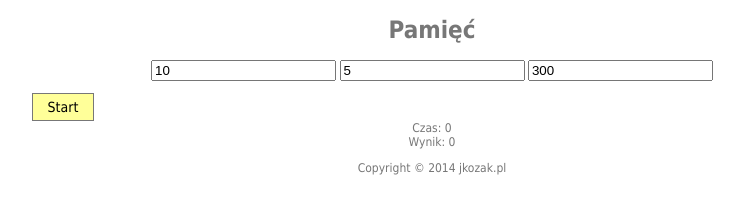
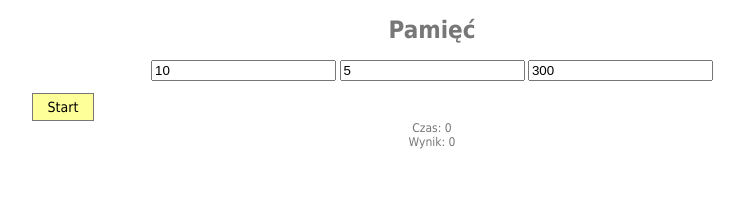
Before and after one commit to Voidereles/MemoryGame, a plain HTML site: page index.html in a window 1280 px wide. Shown: the whole page, without its empty margins (208-952 px from the left). Drawn offline with nearby package versions, Linux system fonts and the light colour scheme.

Commit message:
deleted "Copyright" text

```diff
--- a/index.html
+++ b/index.html
@@ -30,7 +30,7 @@
     </section>
     <footer>
         <p>
-            <p>Copyright &copy; 2014 jkozak.pl</p>
+
         </p>
     </footer>
 
```
